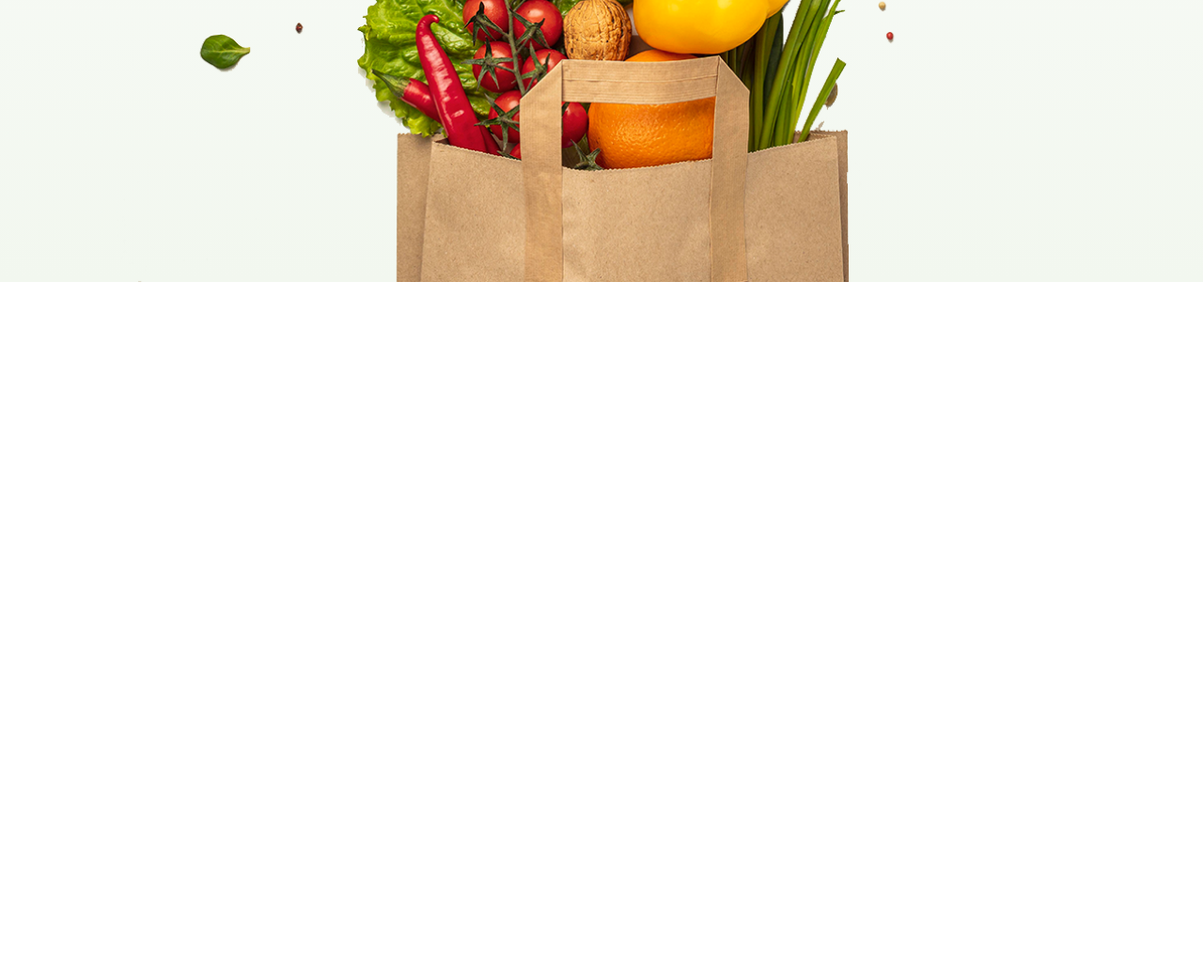
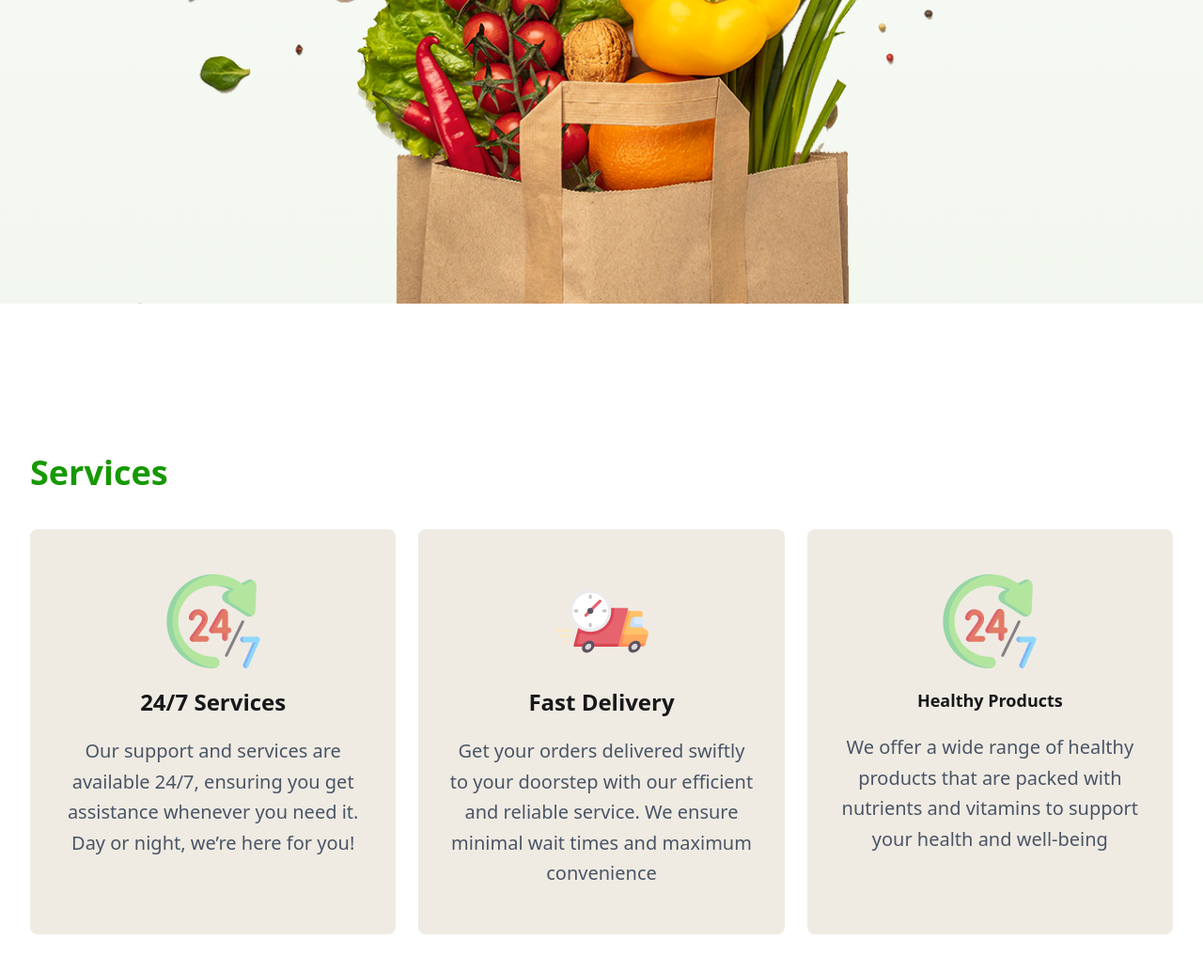
Before and after one commit to rridwan27/B11-Assignment-3, a plain HTML site: page index.html in a window 1280 px wide. Shown: the part 939-1972 px from the top of the page at 94% size. Before the commit the page ends 1239 px from the top, so only its background shows below. Drawn offline with nearby package versions, Linux system fonts and the light colour scheme; files whose address does not match are found by name.

Commit message:
services section completed

```diff
--- a/index.html
+++ b/index.html
@@ -28,6 +28,7 @@
     <style type="text/tailwindcss">
       @theme {
         --color-theme: #179800;
+        --color-services: #efebe3;
       }
       .bg-gradient {
         background: linear-gradient(180deg, #ffffff 0%, #f2f7ef 100%);
@@ -90,7 +91,9 @@
 
     <section class="mt-4 bg-gradient">
       <div class="container mx-auto px-4 md:px-6 lg:px-8">
-        <h1 class="text-5xl font-bold text-center leading-normal pt-10 pb-2">
+        <h1
+          class="text-4xl md:text-5xl font-bold text-center leading-normal pt-10 pb-2"
+        >
           Freshness
           <span class="text-theme"
             >You Can <br />
@@ -98,17 +101,68 @@
           >
           On, Prices You’ll Love!
         </h1>
-        <p class="leading-auto text-center text-[24px] font-normal pt-5">
+        <p
+          class="leading-auto text-center text-xl md:text-[24px] font-normal pt-5"
+        >
           Shop your daily essentials at unbeatable prices. From fresh produce to
           pantry <br />
           staples, we’ve got you covered every day!
         </p>
-        <div class="flex justify-center mt-4">
+        <div class="flex justify-center mt-11">
           <img
             src="c2-assets/hero-vegetables.png"
             alt="hero-vegetables"
-            class="max-w-[90%]"
+            class="max-w-[90%] hidden md:block"
           />
+          <img
+            src="c2-assets/hero-vegetables.png"
+            alt="hero-vegetables"
+            class="max-w-[100%] sm:block md:hidden"
+          />
+        </div>
+      </div>
+    </section>
+
+    <!-- Services Section -->
+
+    <section class="pt-24 pb-20 md:pt-30 md:pb-24">
+      <div class="container mx-auto px-4 md:px-6 lg:px-8">
+        <div>
+          <h2 class="text-theme font-bold text-4xl py-10">Services</h2>
+          <div class="grid grid-cols-1 gap-6 md:grid-cols-3">
+            <div
+              class="col-span-1 bg-services px-8 py-12 rounded-lg flex flex-col items-center text-center gap-5"
+            >
+              <img src="c2-assets/service.png" alt="service" />
+              <h3 class="text-2xl font-bold">24/7 Services</h3>
+              <p class="text-gray-600 font-normal text-xl leading-relaxed">
+                Our support and services are available 24/7, ensuring you get
+                assistance whenever you need it. Day or night, we’re here for
+                you!
+              </p>
+            </div>
+            <div
+              class="col-span-1 bg-services px-8 py-12 rounded-lg flex flex-col items-center text-center gap-5"
+            >
+              <img src="c2-assets/delivery.png" alt="delivery" />
+              <h3 class="text-2xl font-bold">Fast Delivery</h3>
+              <p class="text-gray-600 font-normal text-xl leading-relaxed">
+                Get your orders delivered swiftly to your doorstep with our
+                efficient and reliable service. We ensure minimal wait times and
+                maximum convenience
+              </p>
+            </div>
+            <div
+              class="col-span-1 bg-services px-8 py-12 rounded-lg flex flex-col items-center text-center gap-5"
+            >
+              <img src="c2-assets/service.png" alt="service" />
+              <h3 class="text-lg font-bold">Healthy Products</h3>
+              <p class="text-gray-600 font-normal text-xl leading-relaxed">
+                We offer a wide range of healthy products that are packed with
+                nutrients and vitamins to support your health and well-being
+              </p>
+            </div>
+          </div>
         </div>
       </div>
     </section>
```
